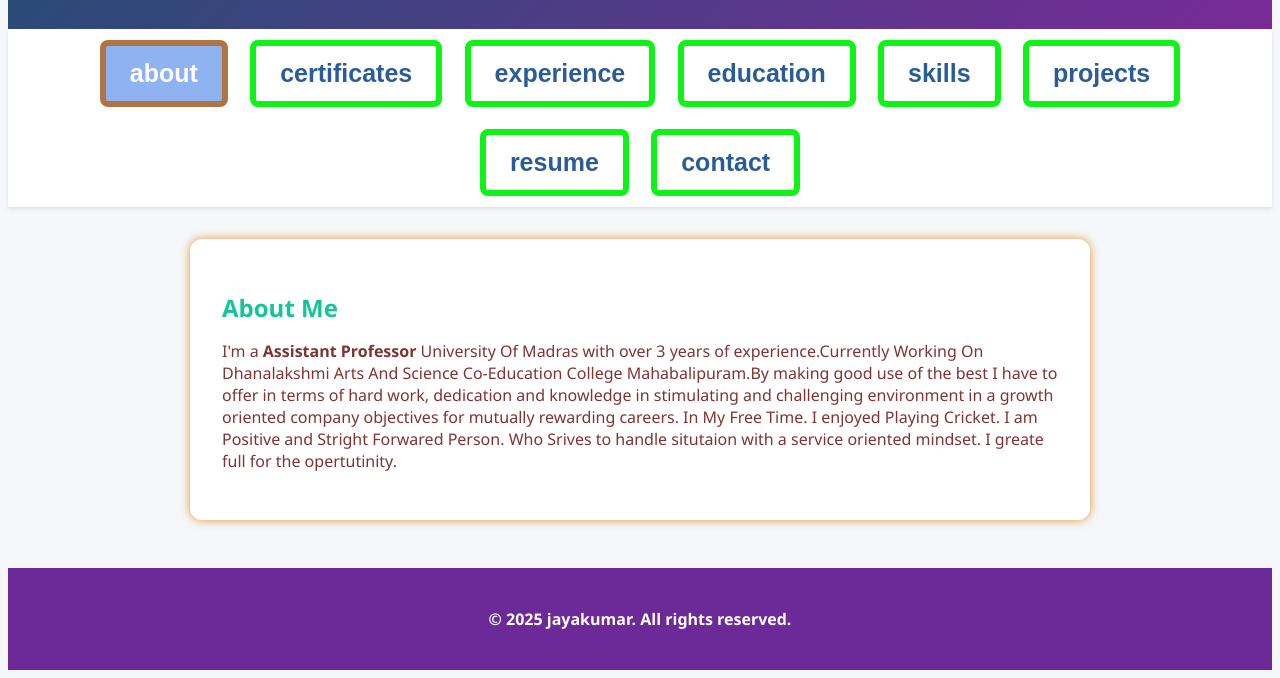
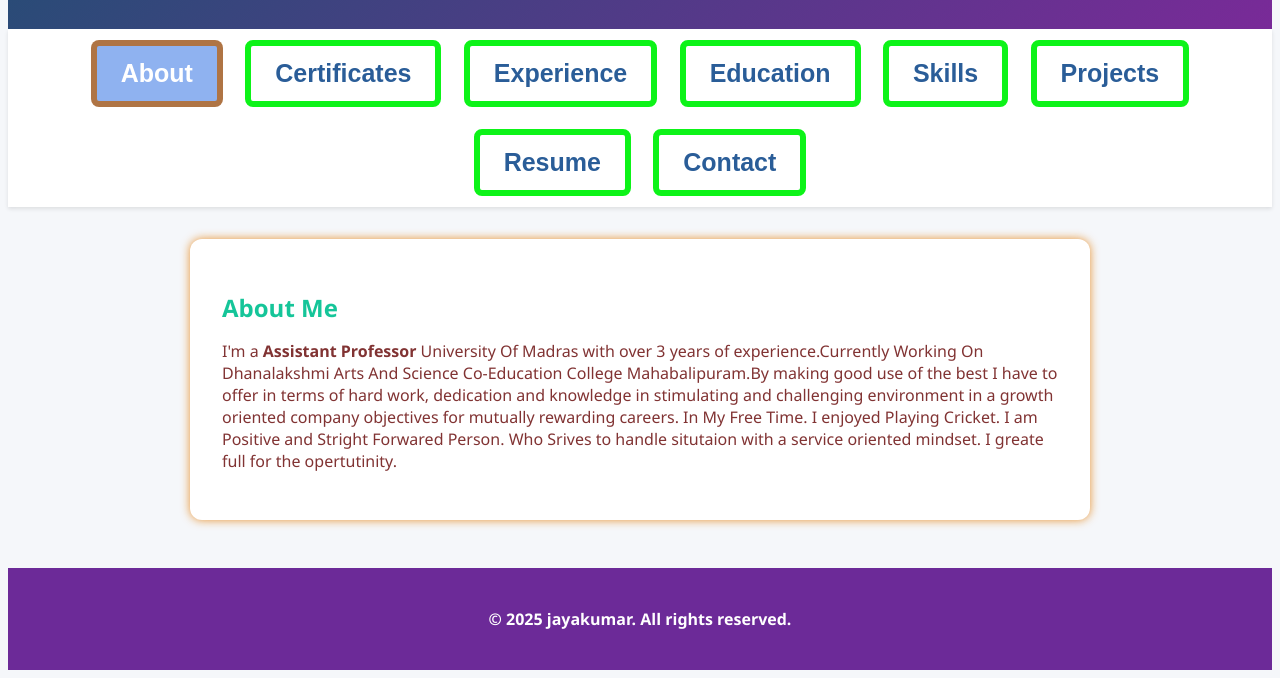
Before and after one commit to Jayakumar180897/cs, a plain HTML site: page index.html in a window 1280 px wide. Shown: the part 203-881 px from the top of the page. Drawn offline with Linux system fonts and the light colour scheme.

Commit message:
index.html

```diff
--- a/index.html
+++ b/index.html
@@ -209,14 +209,14 @@
 </header>
 
 <div class="tabs">
-  <button class="tab-btn active" data-tab="about">about</button>
-  <button class="tab-btn" data-tab="certificates">certificates</button>
-  <button class="tab-btn" data-tab="experience">experience</button>
-  <button class="tab-btn" data-tab="education">education</button>
-  <button class="tab-btn" data-tab="skills">skills</button>
-  <button class="tab-btn" data-tab="projects">projects</button>
-  <button class="tab-btn" data-tab="resume">resume</button>
-  <button class="tab-btn" data-tab="contact">contact</button>
+  <button class="tab-btn active" data-tab="About">About</button>
+  <button class="tab-btn" data-tab="Certificates">Certificates</button>
+  <button class="tab-btn" data-tab="Experience">Experience</button>
+  <button class="tab-btn" data-tab="Education">Education</button>
+  <button class="tab-btn" data-tab="Skills">Skills</button>
+  <button class="tab-btn" data-tab="Projects">Projects</button>
+  <button class="tab-btn" data-tab="Resume">Resume</button>
+  <button class="tab-btn" data-tab="Contact">Contact</button>
 </div>
 
 <section id="about" class="active">
```
